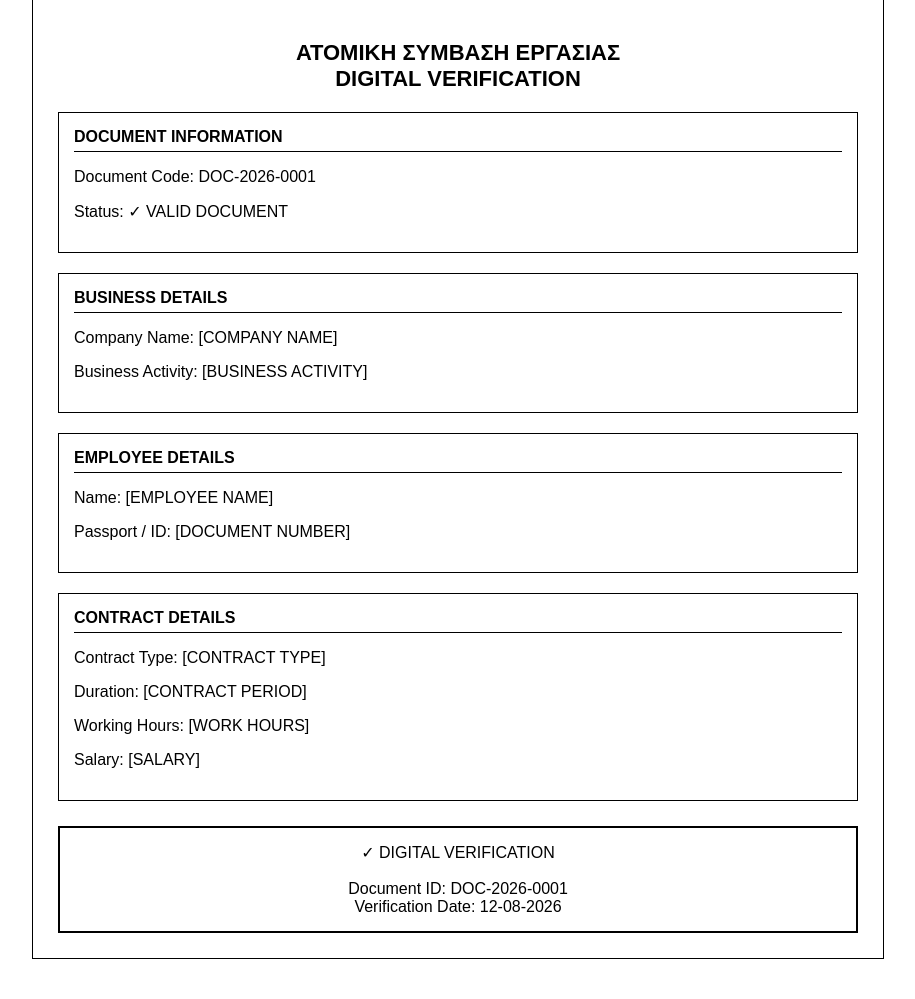
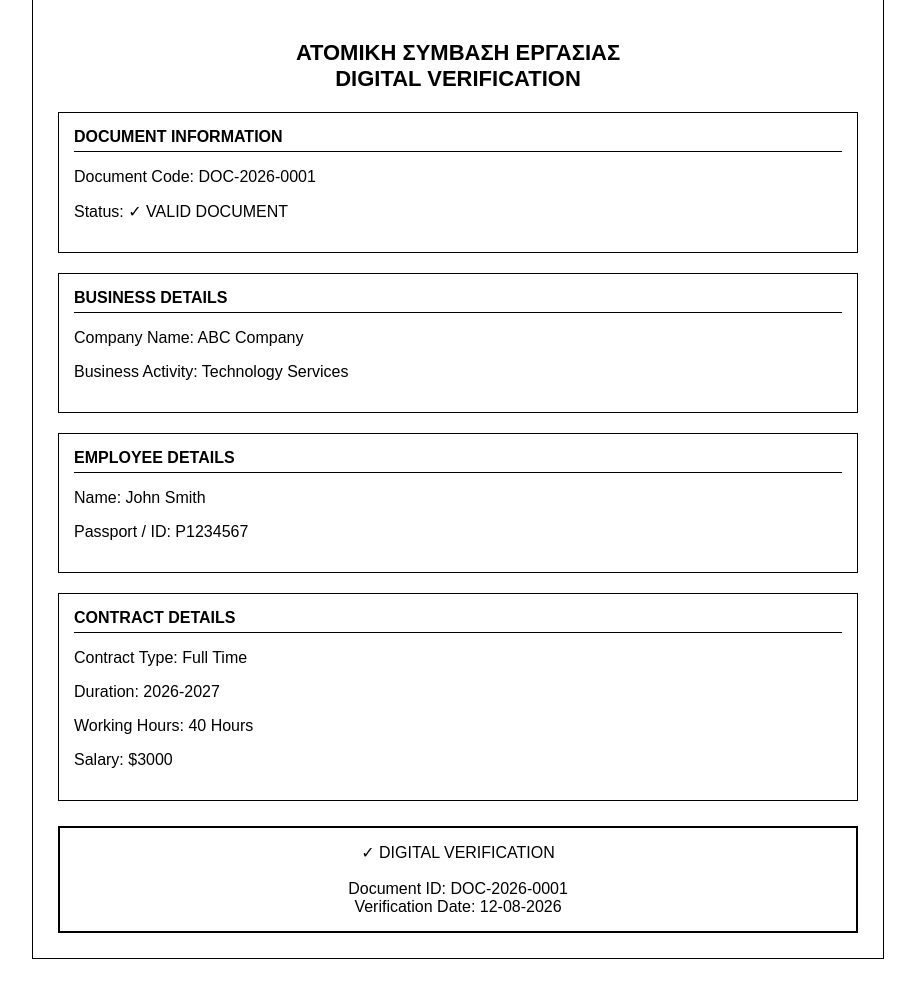
Before and after one commit to malikaishacc00-alt/QR-Verification-System, a Flask app: page / in a window 1280 px wide. Shown: the part 41-1040 px from the top of the page, without its empty margins (182-1097 px from the left). Run offline with Flask 3, Linux system fonts and the light colour scheme.

Commit message:
Update verify.html

```diff
--- a/templates/verify.html
+++ b/templates/verify.html
@@ -71,10 +71,9 @@ DOCUMENT INFORMATION
 BUSINESS DETAILS
 </div>
 
-<p>Company Name: [COMPANY NAME]</p>
+<p>Company Name: {{ document.company }}</p>
 
-<p>Business Activity: [BUSINESS ACTIVITY]</p>
-
+<p>Business Activity: {{ document.activity }}</p>
 </div>
 
 
@@ -84,10 +83,8 @@ BUSINESS DETAILS
 EMPLOYEE DETAILS
 </div>
 
-<p>Name: [EMPLOYEE NAME]</p>
-
-<p>Passport / ID: [DOCUMENT NUMBER]</p>
-
+<p>Name: {{ document.employee }}</p>
+<p>Passport / ID: {{ document.passport }}</p>
 </div>
 
 
@@ -97,14 +94,10 @@ EMPLOYEE DETAILS
 CONTRACT DETAILS
 </div>
 
-<p>Contract Type: [CONTRACT TYPE]</p>
-
-<p>Duration: [CONTRACT PERIOD]</p>
-
-<p>Working Hours: [WORK HOURS]</p>
-
-<p>Salary: [SALARY]</p>
-
+<p>Contract Type: {{ document.contract }}</p>
+<p>Duration: {{ document.period }}</p>
+<p>Working Hours: {{ document.hours }}</p>
+<p>Salary: {{ document.salary }}</p>
 </div>
 
 
```
